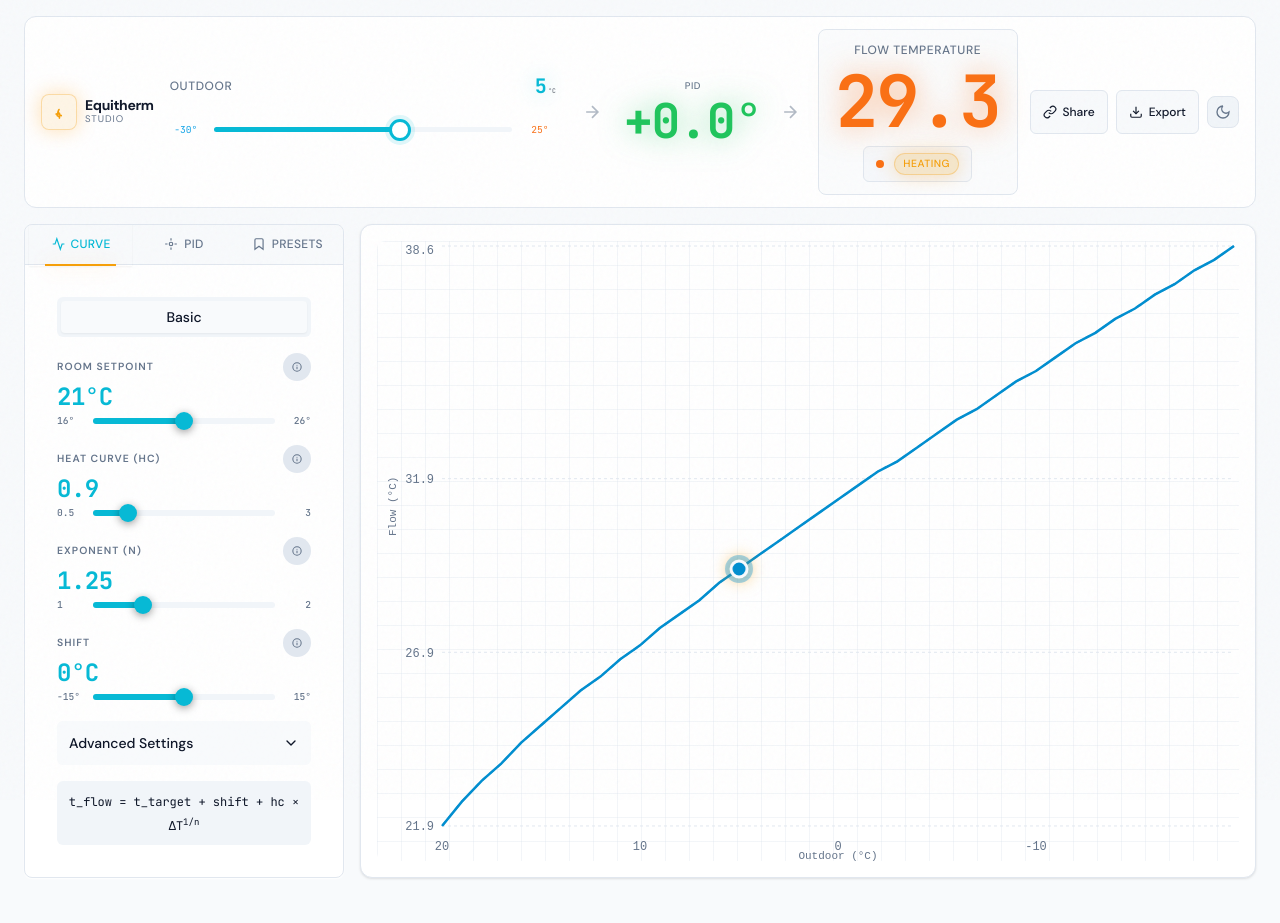
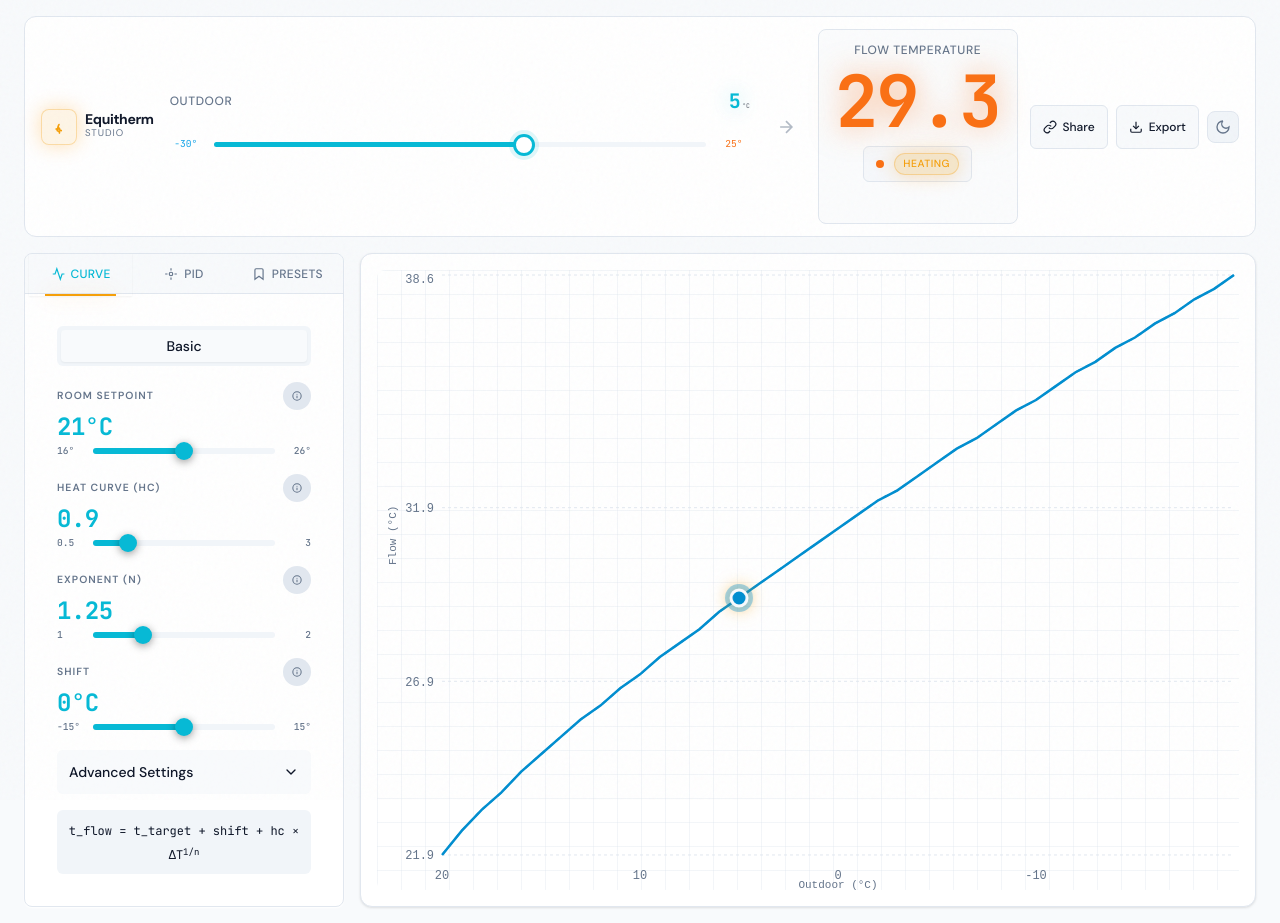
Before and after one commit to P4uLT/equitherm-studio, a React (Vite) app in the folder packages/web/: page / in a window 1280 px wide. Before the commit the page ends 894 px from the top, so only its background shows below. Built offline with nearby package versions, Linux system fonts and the light colour scheme; what fluid-tailwind would draw is missing.

Commit message:
refactor(output): simplify OutputDisplay layout

```diff
--- a/packages/web/src/components/AppShell/OutputDisplay.tsx
+++ b/packages/web/src/components/AppShell/OutputDisplay.tsx
@@ -3,6 +3,7 @@ import { useStore } from '@/store/useStore';
 import { DigitalDisplay } from './DigitalDisplay';
 import { StatusIndicator } from './StatusIndicator';
 import { SliderVariant } from '@/components/ControlsCard/slider-variants';
+import { Badge } from '@/components/ui/badge';
 import { cn } from '@/lib/utils';
 
 export function OutdoorSlider({ className }: { className?: string }) {
@@ -75,59 +76,37 @@ export function OutputDisplay() {
       </div>
 
       {/* Transform Arrow */}
-      <div className="hidden md:flex items-center justify-center w-8 shrink-0">
+      <div className="hidden sm:flex items-center justify-center w-8 shrink-0">
         <svg className="w-5 h-5 text-muted-foreground/50" viewBox="0 0 24 24" fill="none" stroke="currentColor" strokeWidth="2">
           <path d="M5 12h14M12 5l7 7-7 7" />
         </svg>
       </div>
-
-      {/* PID Correction (if enabled) */}
-      {pidEnabled && (
-        <div className="hidden md:flex flex-col items-center justify-center gap-1 min-w-[70px] shrink-0">
-          <span className="text-[0.6rem] font-ui font-medium text-muted-foreground uppercase tracking-wider">
-            PID
-          </span>
-          <DigitalDisplay
-            value={`${pidOutput >= 0 ? '+' : ''}${Math.abs(pidOutput).toFixed(1)}°`}
-            size="lg"
-            variant={pidOutput >= 0 ? 'success' : 'danger'}
-            showGlow
-          />
-        </div>
-      )}
-
-      {/* Transform Arrow (when PID) */}
-      {pidEnabled && (
-        <div className="hidden md:flex items-center justify-center w-6 shrink-0">
-          <svg className="w-5 h-5 text-muted-foreground/50" viewBox="0 0 24 24" fill="none" stroke="currentColor" strokeWidth="2">
-            <path d="M5 12h14M12 5l7 7-7 7" />
-          </svg>
-        </div>
-      )}
 
       {/* Flow Output - Hero Element */}
       <div className="flex flex-col items-center justify-center gap-2 min-w-[100px] lg:min-w-[140px] shrink-0 bg-secondary/30 rounded-lg border border-border px-4 py-3">
         <span className="text-[0.65rem] md:text-xs font-ui font-medium text-muted-foreground uppercase tracking-wider">
           Flow Temperature
         </span>
-        <div className="flex items-baseline gap-1">
         <DigitalDisplay
           value={computed.flowTemp?.toFixed(1) ?? '--'}
           size="4xl"
           variant="heating"
           showGlow
         />
-          {/* Mobile PID indicator */}
-          {pidEnabled && pidOutput !== 0 && (
-            <sup className={cn(
-              "md:hidden text-[0.4em] font-display font-bold",
-              pidOutput >= 0 ? "text-success" : "text-destructive"
-            )}>
-              {pidOutput >= 0 ? '+' : '-'}{Math.abs(pidOutput).toFixed(1)}
-            </sup>
+        <StatusIndicator status={computed.status} />
+        {/* PID delta badge — space always reserved to prevent layout shift */}
+        <Badge
+          variant="outline"
+          className={cn(
+            'px-2 py-0.5 text-[0.65rem] font-ui font-medium uppercase tracking-wider tabular-nums transition-all duration-normal',
+            pidEnabled && pidOutput !== 0 ? 'visible' : 'invisible',
+            pidOutput >= 0
+              ? 'bg-success/20 text-success border-success/30'
+              : 'bg-destructive/20 text-destructive border-destructive/30'
           )}
-        </div>
-        <StatusIndicator status={computed.status} />
+        >
+          {pidOutput >= 0 ? '+' : ''}{pidOutput.toFixed(1)}° pid
+        </Badge>
       </div>
     </div>
   );
```
Lines whose indentation alone changed are shown as unchanged.
